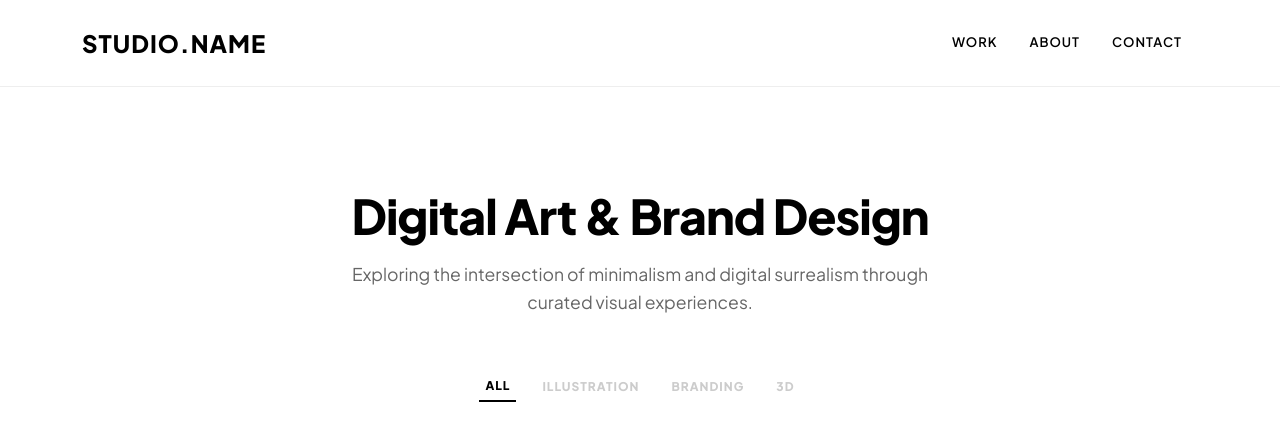
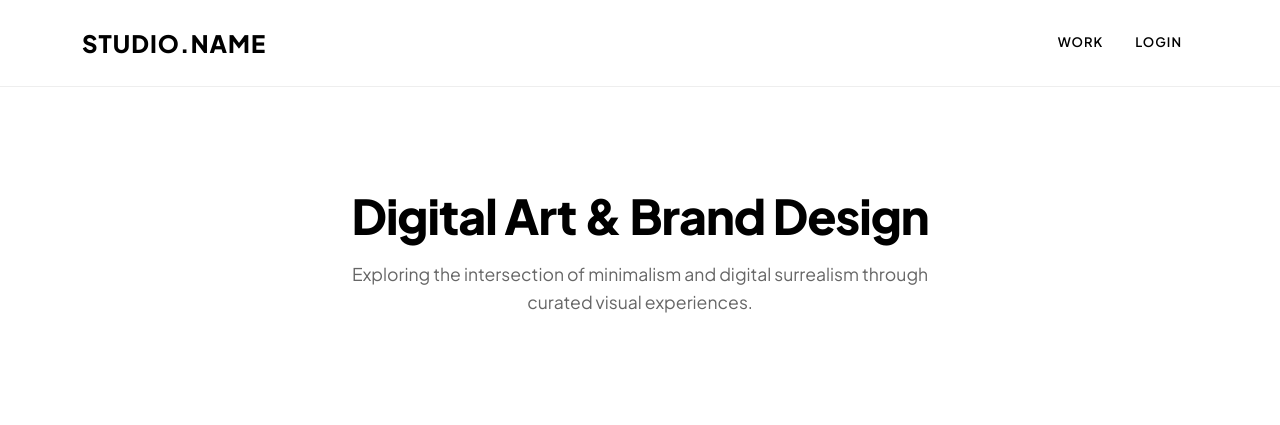
Before and after one commit to razi123-ship-it/inc, a Flask app: page / in a window 1280 px wide. Shown: the top 425 px of the page. Run offline with Flask 3, Linux system fonts and the light colour scheme.

Commit message:
Update index.html

```diff
--- a/templates/index.html
+++ b/templates/index.html
@@ -40,7 +40,7 @@
             letter-spacing: 1px;
         }
 
-        /* Refined Hero Section for Art */
+        /* Refined Hero Section */
         .hero-section {
             padding: 100px 15px 60px 15px;
             text-align: center;
@@ -72,7 +72,7 @@
         }
 
         .img-container {
-            aspect-ratio: 4 / 5; /* Professional portrait aspect ratio */
+            aspect-ratio: 4 / 5;
             overflow: hidden;
             background: #f8f8f8;
             position: relative;
@@ -109,28 +109,6 @@
             margin-bottom: 0;
         }
 
-        /* Filter Tabs */
-        .filter-nav {
-            margin-bottom: 40px;
-            display: flex;
-            justify-content: center;
-            gap: 20px;
-        }
-        .filter-btn {
-            background: none;
-            border: none;
-            font-weight: 700;
-            font-size: 12px;
-            text-transform: uppercase;
-            letter-spacing: 1px;
-            color: #ccc;
-            padding-bottom: 5px;
-        }
-        .filter-btn.active {
-            color: #000;
-            border-bottom: 2px solid #000;
-        }
-
         footer {
             background: #fcfcfc;
             border-top: 1px solid #eee;
@@ -148,7 +126,7 @@
 
 <nav class="navbar navbar-expand-lg sticky-top">
     <div class="container">
-        <a class="navbar-brand" href="#">STUDIO.NAME</a>
+        <a class="navbar-brand" href="/">STUDIO.NAME</a>
 
         <button class="navbar-toggler border-0" type="button" data-bs-toggle="collapse" data-bs-target="#portfolioNav">
             <span class="fa fa-bars"></span>
@@ -156,9 +134,13 @@
 
         <div class="collapse navbar-collapse" id="portfolioNav">
             <div class="navbar-nav ms-auto">
-                <a class="nav-link mx-2" href="#">Work</a>
-                <a class="nav-link mx-2" href="#">About</a>
-                <a class="nav-link mx-2" href="#">Contact</a>
+                <a class="nav-link mx-2" href="/">Work</a>
+                {% if current_user.is_authenticated and current_user.email == 'admin@test.gmail.com' %}
+                    <a class="nav-link mx-2 text-primary" href="/admin">Admin Panel</a>
+                    <a class="nav-link mx-2" href="/logout">Logout</a>
+                {% else %}
+                    <a class="nav-link mx-2" href="/login">Login</a>
+                {% endif %}
             </div>
         </div>
     </div>
@@ -172,55 +154,30 @@
 </div>
 
 <div class="container">
-    <div class="filter-nav">
-        <button class="filter-btn active">All</button>
-        <button class="filter-btn">Illustration</button>
-        <button class="filter-btn">Branding</button>
-        <button class="filter-btn">3D</button>
-    </div>
-
     <div class="row g-4">
+        {% for p in products %}
         <div class="col-12 col-md-6 col-lg-4">
             <div class="art-card">
-                <a href="#" class="text-decoration-none">
+                <a href="/project/{{ p.id }}" class="text-decoration-none">
                     <div class="img-container">
-                        <img src="https://images.unsplash.com/photo-1579783902614-a3fb3927b6a5?auto=format&fit=crop&w=800&q=80" alt="Artwork Name">
+                        <img src="{{ p.image }}" alt="{{ p.name }}">
                     </div>
                     <div class="art-info">
-                        <div class="art-category">Digital Illustration</div>
-                        <h3 class="art-title">Abstract Flow #01</h3>
+                        <div class="art-category">{{ p.category }}</div>
+                        <h3 class="art-title">{{ p.name }}</h3>
+                        <p class="small text-muted mt-2 text-truncate">{{ p.description }}</p>
                     </div>
                 </a>
             </div>
         </div>
+        {% endfor %}
 
-        <div class="col-12 col-md-6 col-lg-4">
-            <div class="art-card">
-                <a href="#" class="text-decoration-none">
-                    <div class="img-container">
-                        <img src="https://images.unsplash.com/photo-1541701494587-cb58502866ab?auto=format&fit=crop&w=800&q=80" alt="Artwork Name">
-                    </div>
-                    <div class="art-info">
-                        <div class="art-category">Branding</div>
-                        <h3 class="art-title">Modern Identity</h3>
-                    </div>
-                </a>
-            </div>
+        {% if not products %}
+        <div class="text-center py-5 opacity-50">
+            <i class="fa fa-images fa-3x mb-3"></i>
+            <p>Your portfolio gallery is empty. Log in to add projects.</p>
         </div>
-
-        <div class="col-12 col-md-6 col-lg-4">
-            <div class="art-card">
-                <a href="#" class="text-decoration-none">
-                    <div class="img-container">
-                        <img src="https://images.unsplash.com/photo-1549490349-8643362247b5?auto=format&fit=crop&w=800&q=80" alt="Artwork Name">
-                    </div>
-                    <div class="art-info">
-                        <div class="art-category">Art Direction</div>
-                        <h3 class="art-title">Editorial Concept</h3>
-                    </div>
-                </a>
-            </div>
-        </div>
+        {% endif %}
     </div>
 </div>
 
```
